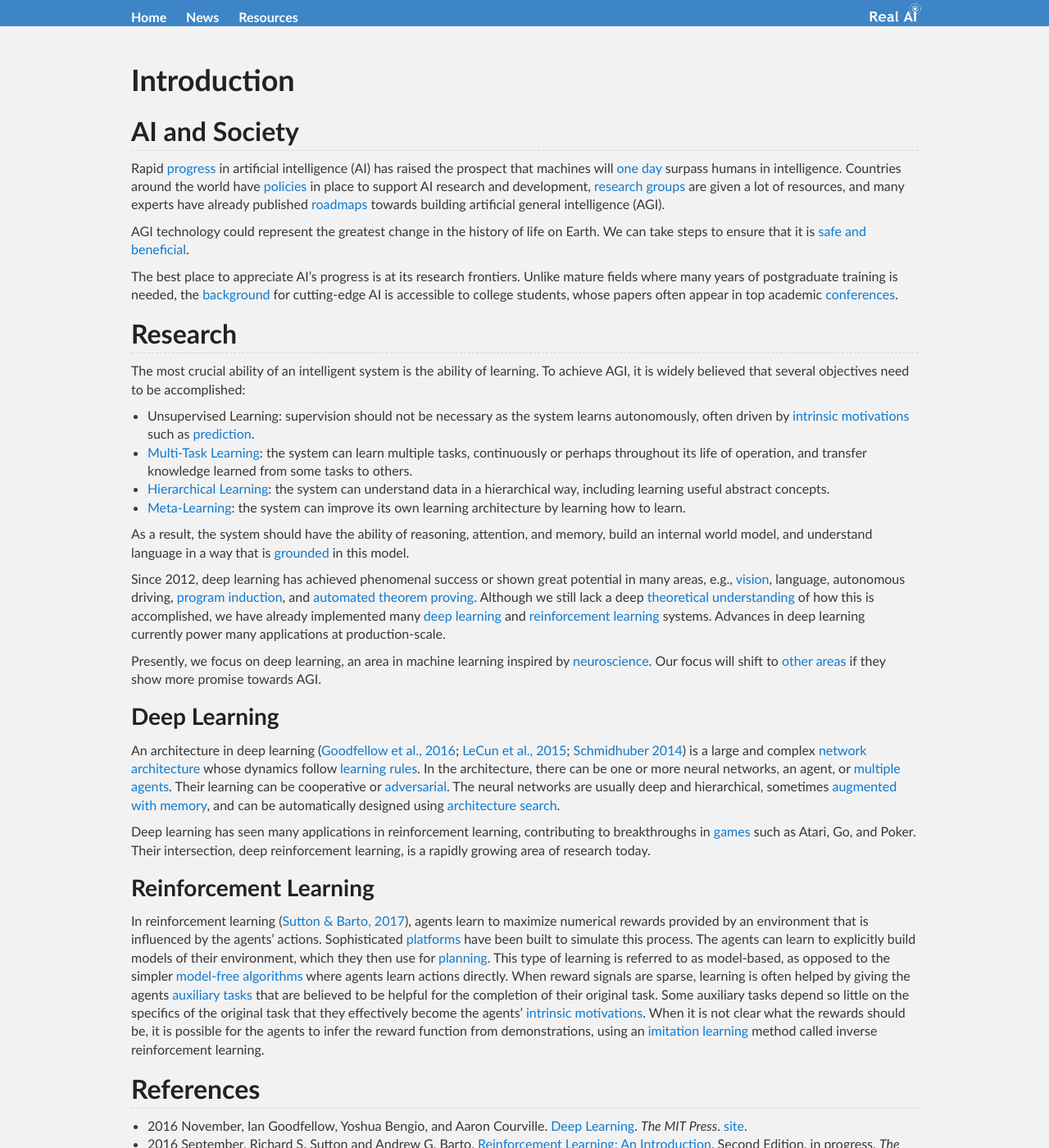
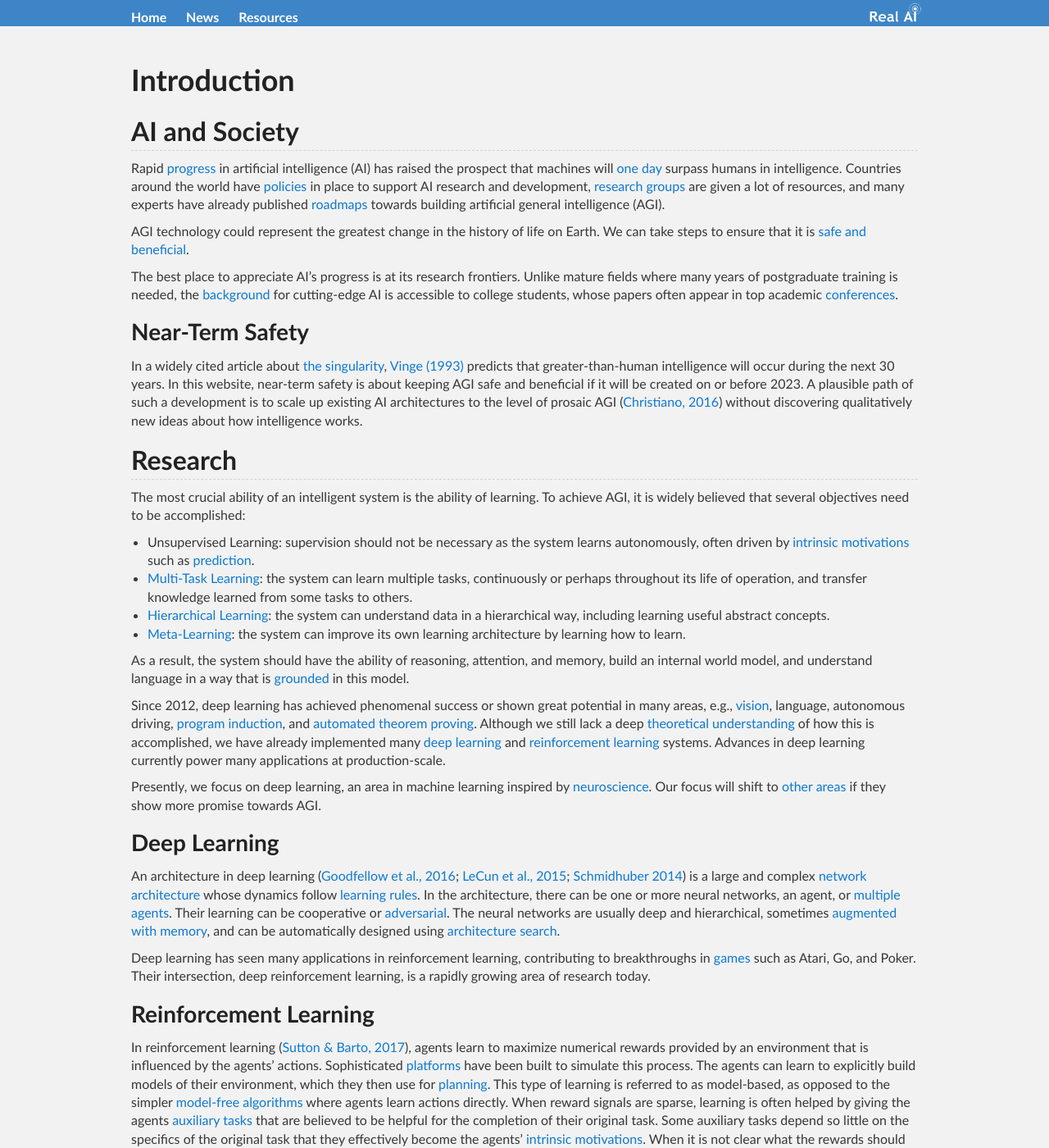
Before and after one commit to Tonywuhk/realai.org, a Jekyll site: the page built from introduction.md, in a window 1280 px wide and 1400 px high. Shown: the whole window at 82% size. Built offline with Jekyll 4.4.1, drawn with Linux system fonts in a browser that asks for light colours; our own code applies the rules of GitHub Pages for plain Markdown files; comment, search, counter and statistics services are not loaded; the repository's description, which GitHub fills in, is left out; some of the changed text lies outside the part shown.

Commit message:
Update introduction.md

```diff
--- a/introduction.md
+++ b/introduction.md
@@ -10,6 +10,10 @@ Rapid [progress](http://realai.org/progress/) in artificial intelligence (AI) ha
 AGI technology could represent the greatest change in the history of life on Earth. We can take steps to ensure that it is [safe and beneficial](http://realai.org/safety/).
 
 The best place to appreciate AI’s progress is at its research frontiers. Unlike mature fields where many years of postgraduate training is needed, the [background](http://realai.org/resources/curriculum/) for cutting-edge AI is accessible to college students, whose papers often appear in top academic [conferences](http://realai.org/resources/conferences/).
+
+### Near-Term Safety
+
+In a widely cited article about [the singularity](https://en.wikipedia.org/wiki/Technological_singularity), [Vinge (1993)](http://edoras.sdsu.edu/~vinge/misc/singularity.html) predicts that greater-than-human intelligence will occur during the next 30 years. In this website, near-term safety is about keeping AGI safe and beneficial if it will be created on or before 2023. A plausible path of such a development is to scale up existing AI architectures to the level of prosaic AGI ([Christiano, 2016](https://ai-alignment.com/prosaic-ai-control-b959644d79c2)) without discovering qualitatively new ideas about how intelligence works.
 
 ## Research
 
@@ -38,7 +42,9 @@ In reinforcement learning ([Sutton & Barto, 2017](http://incompleteideas.net/sut
 
 ## References
 
-* 2016 November,  Ian Goodfellow, Yoshua Bengio, and Aaron Courville. [Deep Learning](https://mitpress.mit.edu/books/deep-learning). *The MIT Press*. [site](http://www.deeplearningbook.org/).
+* 2016 November 18, Paul Christiano. [Prosaic AI alignment](https://ai-alignment.com/prosaic-ai-control-b959644d79c2). *AI Alignment*.
+* 2016 November, Ian Goodfellow, Yoshua Bengio, and Aaron Courville. [Deep Learning](https://mitpress.mit.edu/books/deep-learning). *The MIT Press*. [site](http://www.deeplearningbook.org/).
 * 2016 September, Richard S. Sutton and Andrew G. Barto. [Reinforcement Learning: An Introduction](http://incompleteideas.net/sutton/book/the-book-2nd.html), Second Edition, in progress. *The MIT Press*. [PDF](http://incompleteideas.net/sutton/book/bookdraft2016sep.pdf).
 * 2015 February 25, Yann LeCun,	Yoshua Bengio, and Geoffrey Hinton. [Deep Learning](http://www.nature.com/nature/journal/v521/n7553/full/nature14539.html). *Nature*, 521(7553):436-444. [PDF](https://www.cs.toronto.edu/~hinton/absps/NatureDeepReview.pdf).
 * 2014 April 30, Jürgen Schmidhuber. [Deep Learning in Neural Networks: An Overview](https://arxiv.org/abs/1404.7828). *arXiv:1404.7828*.
+* 1993, Vernor Vinge. [The Coming Technological Singularity: How to Survive in the Post-Human Era](http://edoras.sdsu.edu/~vinge/misc/singularity.html). *VISION-21 Symposium*.
```
